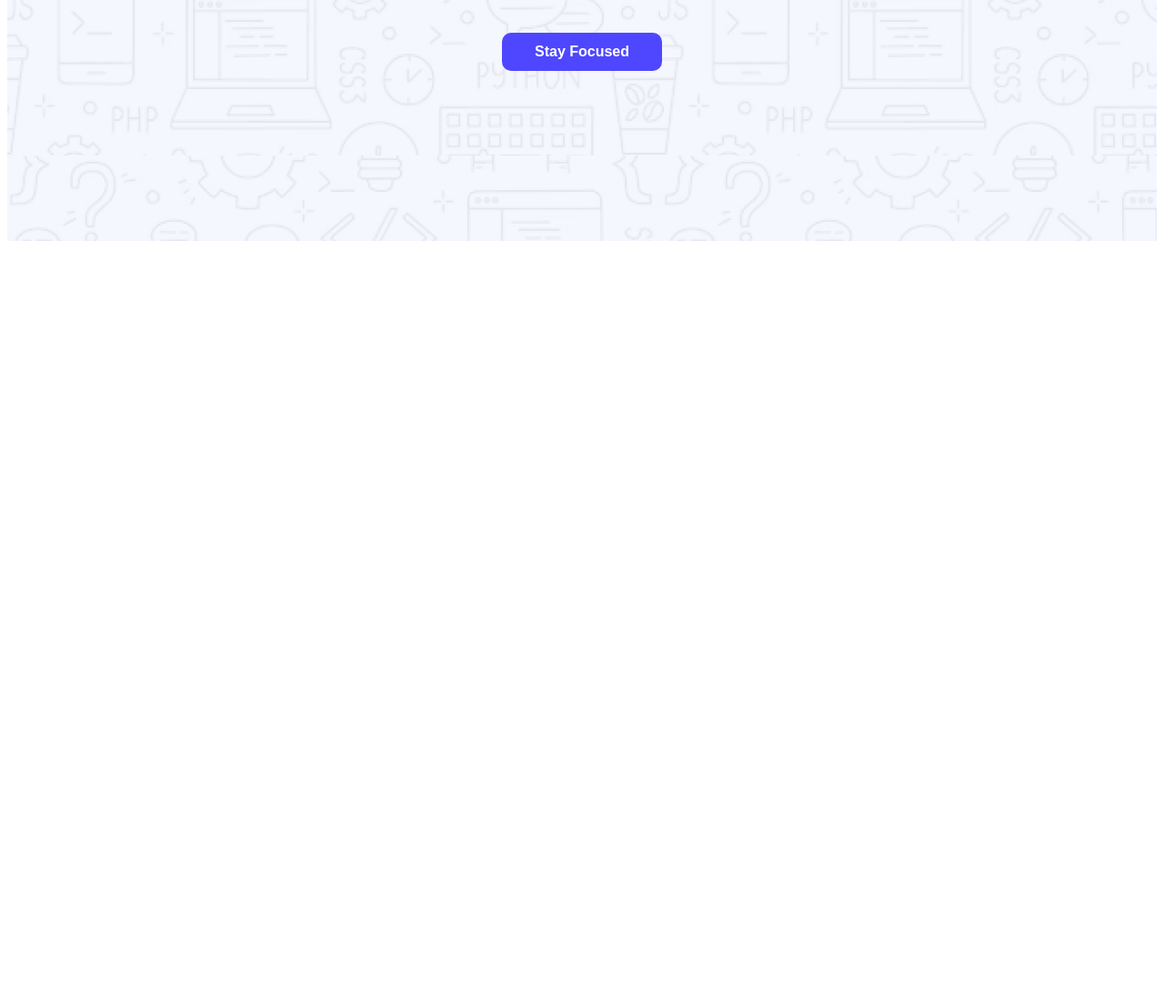
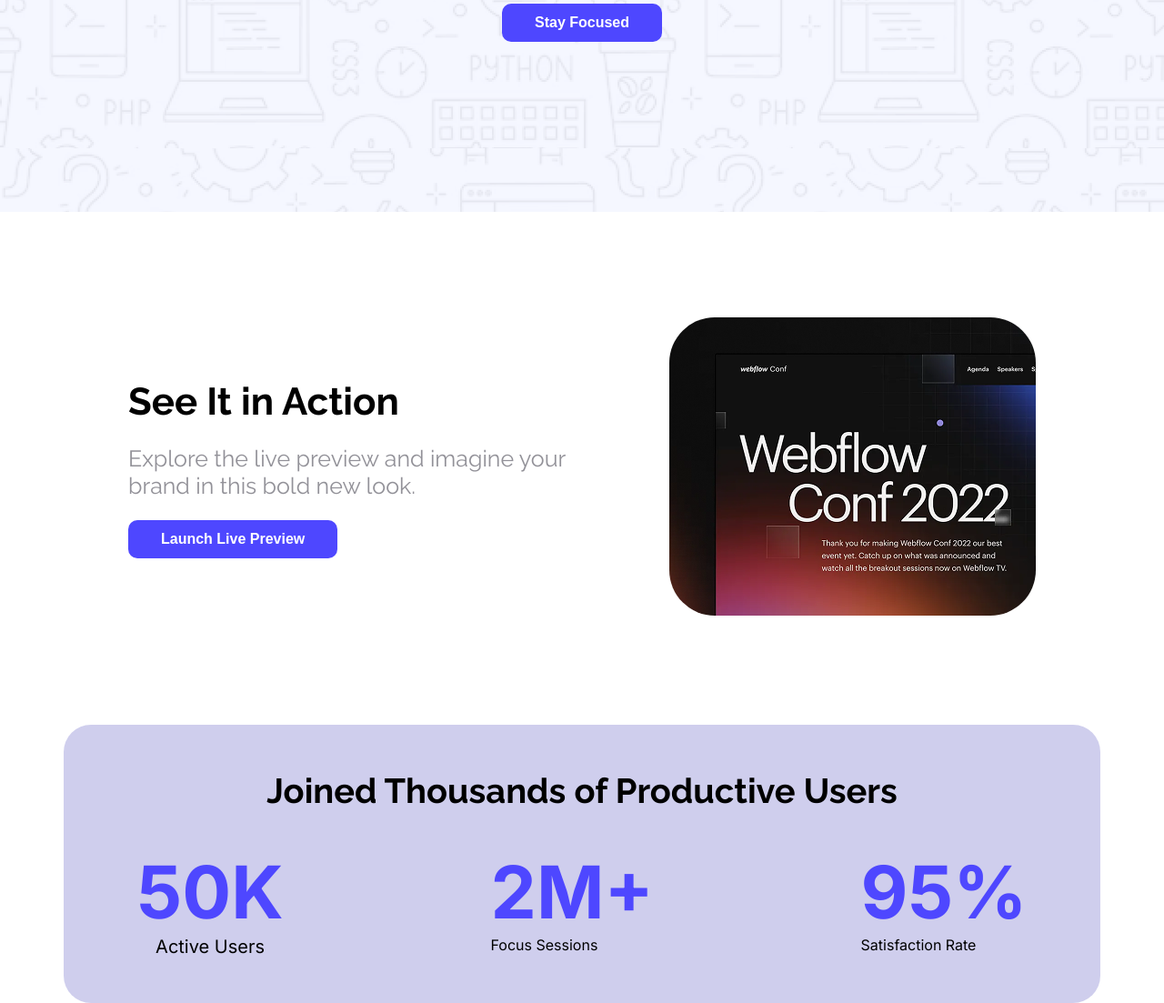
Before and after one commit to mdjakariasheikhmahi/Website-Template, a plain HTML site: page index.html in a window 1280 px wide. Shown: the part 489-1592 px from the top of the page at 91% size. Before the commit the page ends 800 px from the top, so only its background shows below. Drawn offline with Linux system fonts and the light colour scheme.

Commit message:
add an productive user bar

```diff
--- a/index.html
+++ b/index.html
@@ -30,7 +30,39 @@
         </div>
     </header>
     <main>
+        <section class="action">
+            <div>
+            <div class="action-content"></div>
+            <h1 class="action-title">See It in Action</h1>
+            <p class="action-description">Explore the live preview and imagine your<br> brand in this bold new look.</p>
+            <a href="https://mdjakariasheikhmahi.github.io/Website-Template/" target="_blank"><button class="btm-main">Launch Live Preview</button></a>
+            </div>
+            <div><img src="icon/wc-mini.png" alt="Webflow Conf 2022" width="403px" height="328"></div>
+        </section>
 
+        <section class="newsletter inter-normal">
+
+            <div class="newsletter-background">
+                <div class="newsletter-main">
+                <h3 class="newsletter-title raleway-normal">Joined Thousands of Productive Users</h3>
+                <div class="newsletter-iteams">
+                    <div class="newsletter-iteam">
+                        <h1 class="newsletter-iteam2">50K</h1>
+                        <p class="newsletter-iteam3">Active Users</p>
+                    </div>
+                    <div class="newsletter-iteam">
+                        <h1 class="newsletter-iteam2">2M+</h1>
+                        <p>Focus Sessions</p>
+                    </div>
+                     <div class="newsletter-iteam">
+                        <h1 class="newsletter-iteam2">95%</h1>
+                        <p>Satisfaction Rate</p>
+                    </div>
+
+                 </div>
+                </div>
+            </div>
+        </section>
 
 
     </main>
--- a/style.css
+++ b/style.css
@@ -1,13 +1,7 @@
 *{
   padding: 0;
-  margin: 50;
+  margin: 0;
 }
-
- /* ---- body ---- */
- .body-width
- {
-  /* width: 96%; */
- }
 
 /* Font */
 .raleway-normal{
@@ -15,13 +9,11 @@
   font-optical-sizing: auto;
   font-style: normal;
 }
-
 .inter-normal{
   font-family: "Inter", sans-serif;
   font-optical-sizing: auto;
   font-style: normal;
 }
-
 
 /* BUTTON */
  .btm-main{
@@ -33,8 +25,6 @@
   color: #FFFFFF;
   background-color: #4E47FF;
  }
-
-
 
 /*  ----- header -----  */
 
@@ -49,6 +39,7 @@
       align-items: center;
       justify-content: space-between;
       margin: 0px 150px;
+      padding: 50px 0px;
     }
 
     .nav-title{
@@ -75,4 +66,71 @@
 
     .banner-title{
       font-size: 35px;
+      /* color: rgba(37, 36, 50, 1); */
+      color: #252432;
+
     }
+
+ /* ----- Main ----- */
+
+    /* Action */
+    .action{
+      display: flex;
+      justify-content: space-between;
+      align-items: center;
+      margin: 116px 141px;
+    }
+
+    .action-title{
+      font-size: 42px;
+      font-weight: bold;
+    }
+
+    .action-description{
+      font-size: 25px;
+      color: rgba(37, 36, 50, 0.5);
+      padding-bottom: 23px;
+      padding-top: 23px;
+    }
+
+    section div img{
+      border-radius: 50px;
+    }
+
+    /* NewsLetter */
+    .newsletter{
+      max-width: 1140px;
+      margin: 0 auto;
+    }
+
+    .newsletter-main{
+      padding: 50px;
+    }
+
+    .newsletter-iteams{
+      display: flex;
+      gap:167px;
+      justify-content: space-around;
+    }
+
+    .newsletter-title{
+      font-size: 38px;
+      font-weight: 600px;
+      text-align: center;
+      padding-bottom: 40px;
+    }
+
+    .newsletter-background{
+      background-color:#3b37b43e;
+      border: none;
+      border-radius: 30px;
+    }
+    .newsletter-iteam2{
+      font-size: 80px;
+      color: #4E47FF;
+    }
+    .newsletter-iteam3{
+      font-size: 20px;
+      color: #000000;
+      text-align: center;
+    }
```
